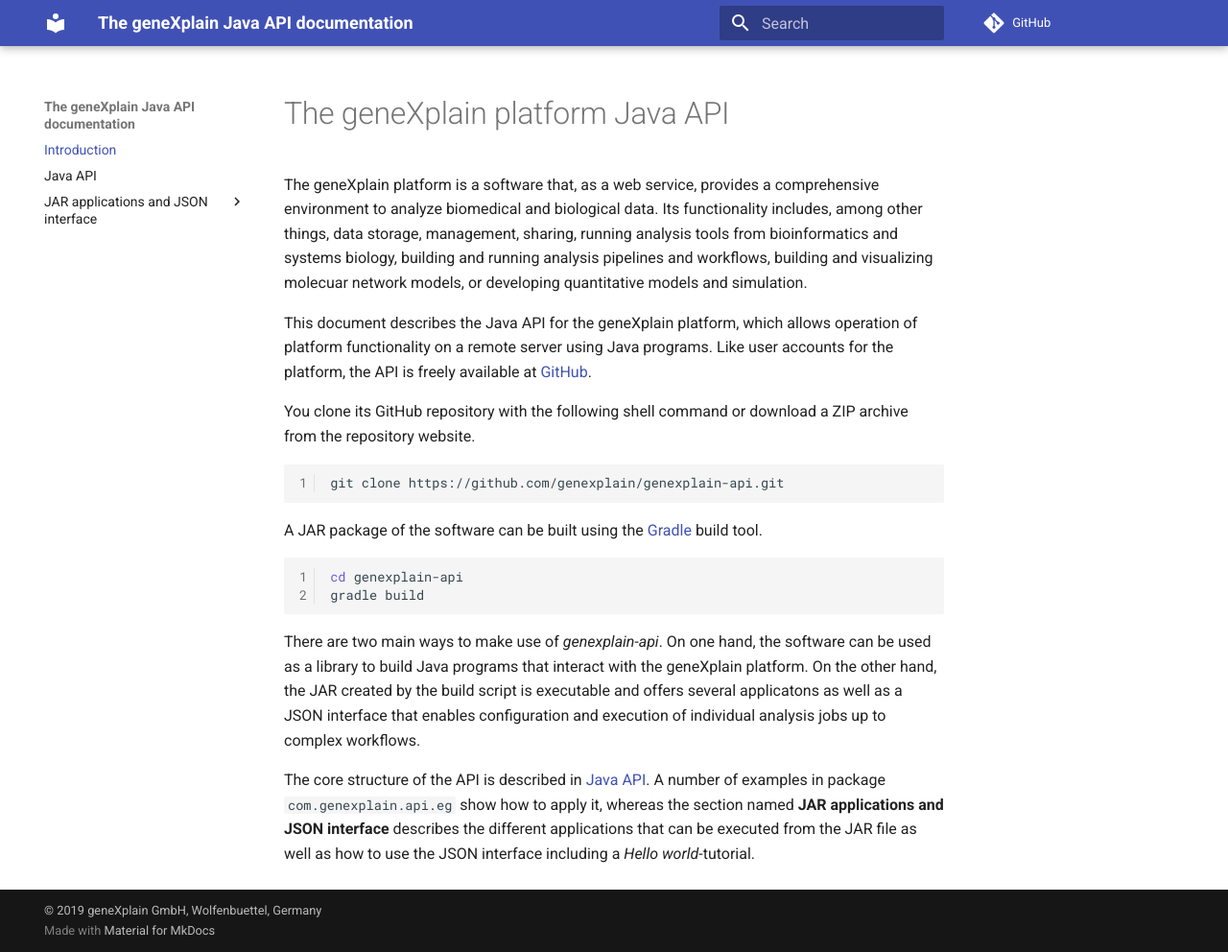
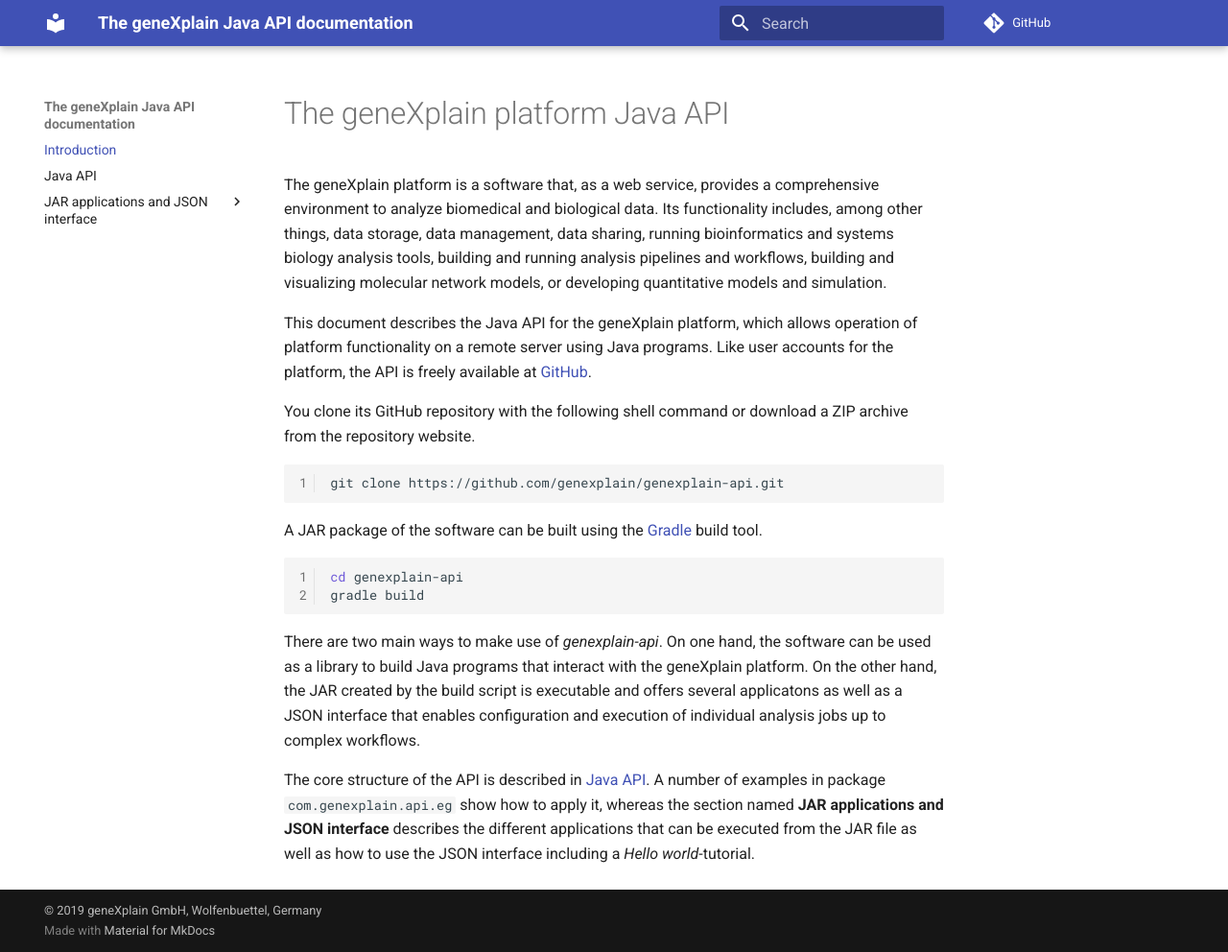
Before and after one commit to genexplain/genexplain-api, an MkDocs documentation site: the page built from docs/mkd/docs/index.md, in a window 1280 px wide and 992 px high. Shown: the whole window at 96% size. Built offline with MkDocs 1.6.1 and Material for MkDocs 9.7.7, drawn with Linux system fonts in a browser that asks for light colours; comment, search, counter and statistics services are not loaded.

Commit message:
Update introduction

```diff
--- a/docs/mkd/docs/index.md
+++ b/docs/mkd/docs/index.md
@@ -1,6 +1,6 @@
 # The geneXplain platform Java API
 
-The geneXplain platform is a software that, as a web service, provides a comprehensive environment to analyze biomedical and biological data. Its functionality includes, among other things, data storage, management, sharing, running analysis tools from bioinformatics and systems biology, building and running analysis pipelines and workflows, building and visualizing molecuar network models, or developing quantitative models and simulation.
+The geneXplain platform is a software that, as a web service, provides a comprehensive environment to analyze biomedical and biological data. Its functionality includes, among other things, data storage, data management, data sharing, running bioinformatics and systems biology analysis tools, building and running analysis pipelines and workflows, building and visualizing molecular network models, or developing quantitative models and simulation.
 
 This document describes the Java API for the geneXplain platform, which allows operation of platform functionality on a remote server using Java programs. Like user accounts for the platform, the API is freely available at [GitHub](https://github.com/genexplain/genexplain-api).
 
```
